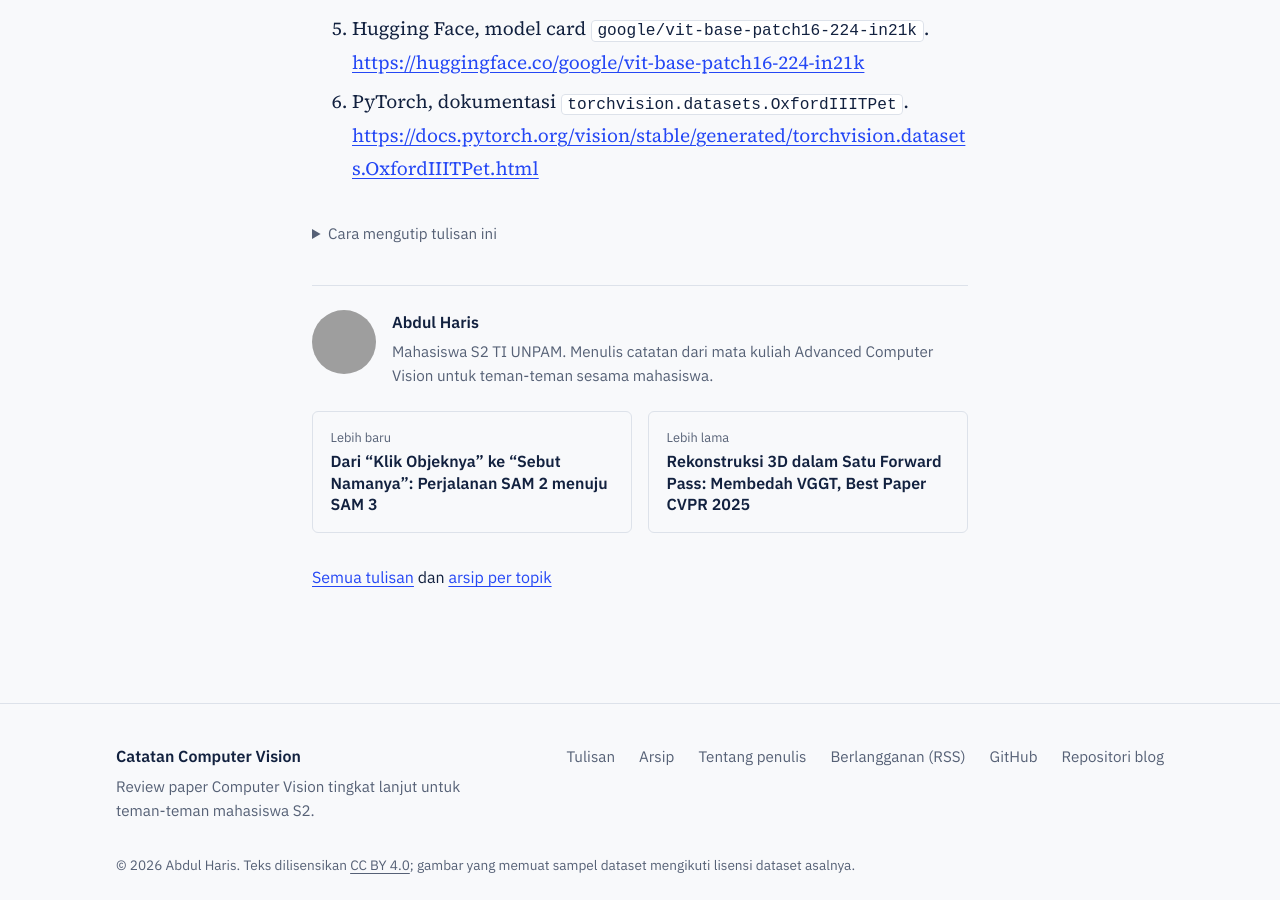
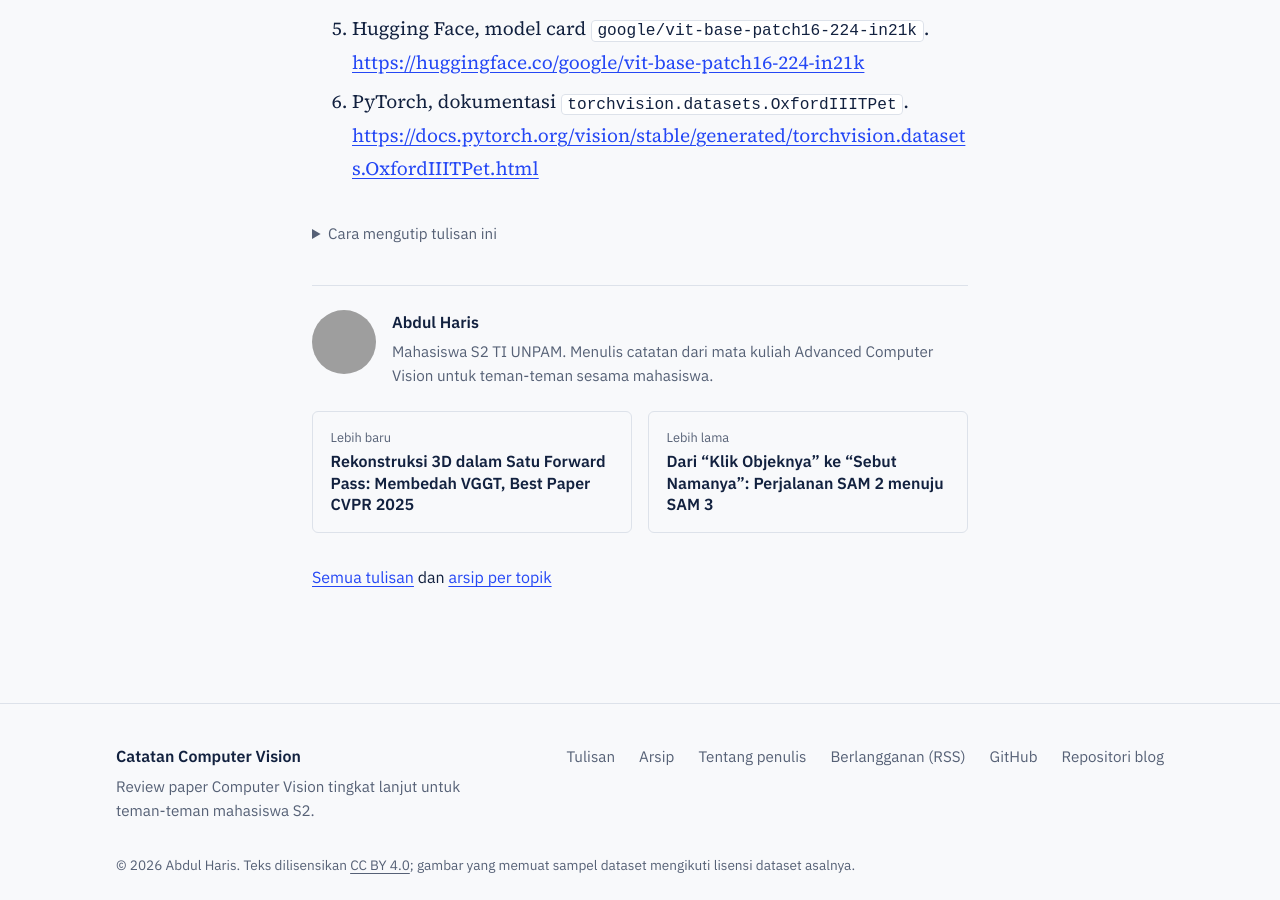
Before and after one commit to harisY/harisY.github.io, a Jekyll site: the page built from _posts/2026-10-22-fine-tuning-vit-klasifikasi-pets.md, in a window 1280 px wide and 900 px high, scrolled down 15055 px. Built offline with Jekyll 4.4.1, drawn with Linux system fonts in a browser that asks for light colours; grey boxes are pictures that could not be loaded.

Commit message:
fix: label tulisan lebih baru/lebih lama tertukar

```diff
--- a/_layouts/post.html
+++ b/_layouts/post.html
@@ -42,16 +42,16 @@ layout: default
 
     {%- if page.previous or page.next -%}
     <nav class="post-nav" aria-label="Tulisan lain">
+      {%- if page.next -%}
+      <a class="post-nav-link" href="{{ page.next.url | relative_url }}">
+        <span class="post-nav-label">Lebih baru</span>
+        <span class="post-nav-title">{{ page.next.title | escape }}</span>
+      </a>
+      {%- endif -%}
       {%- if page.previous -%}
       <a class="post-nav-link" href="{{ page.previous.url | relative_url }}">
-        <span class="post-nav-label">Lebih baru</span>
+        <span class="post-nav-label">Lebih lama</span>
         <span class="post-nav-title">{{ page.previous.title | escape }}</span>
-      </a>
-      {%- endif -%}
-      {%- if page.next -%}
-      <a class="post-nav-link" href="{{ page.next.url | relative_url }}">
-        <span class="post-nav-label">Lebih lama</span>
-        <span class="post-nav-title">{{ page.next.title | escape }}</span>
       </a>
       {%- endif -%}
     </nav>
```
